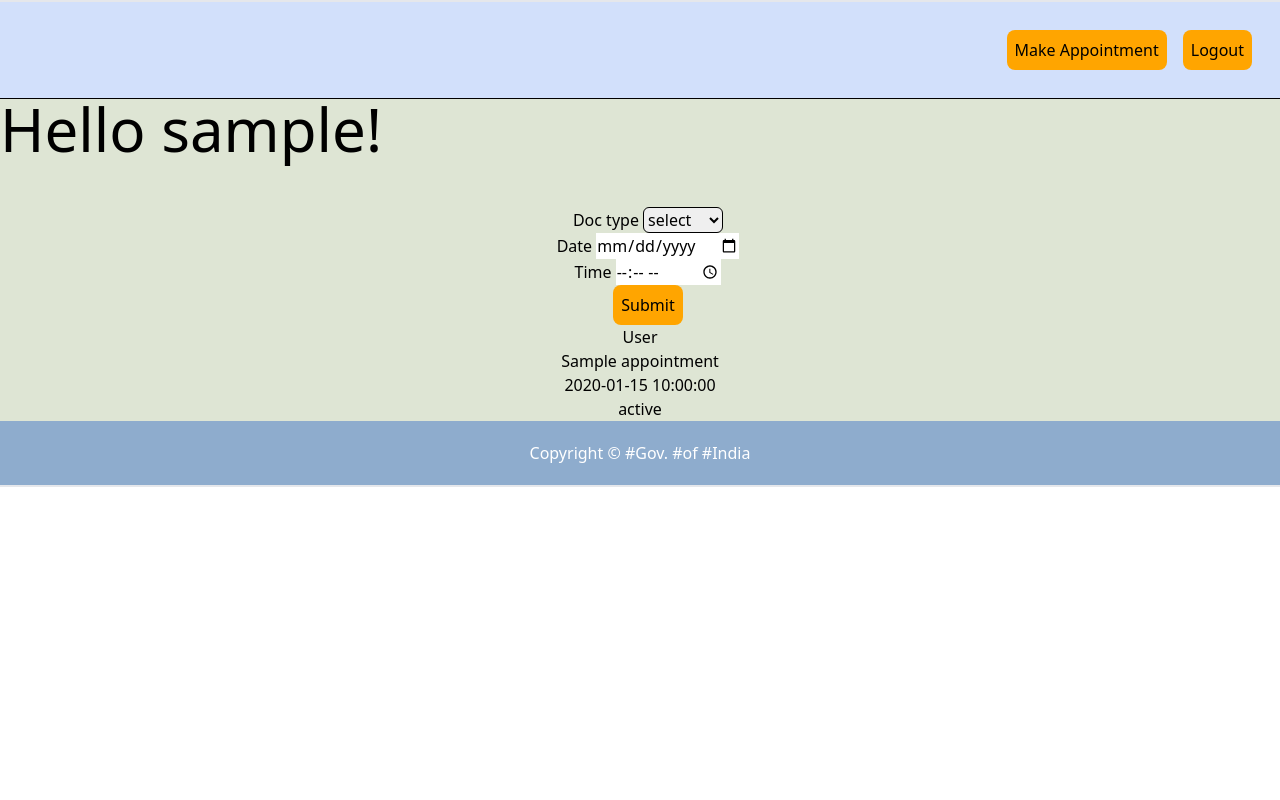
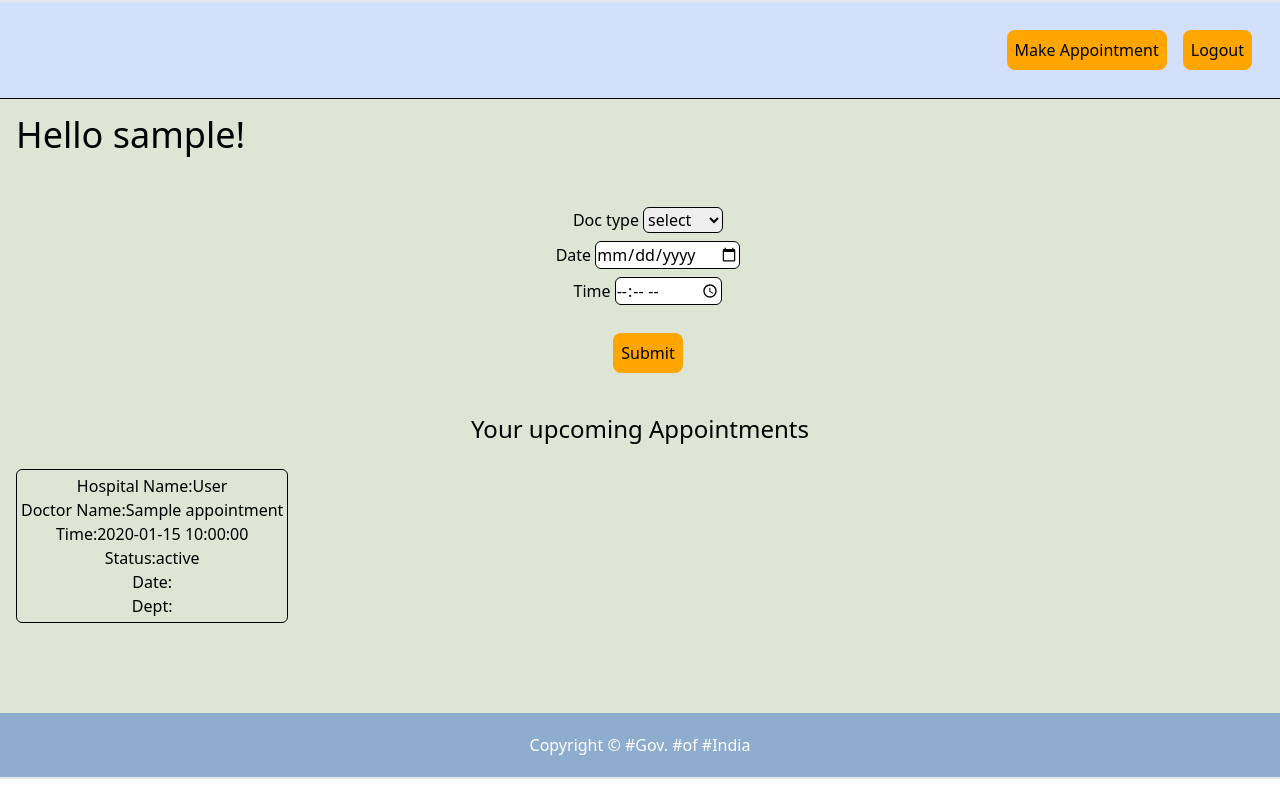
Before and after one commit to charan002/dissertation, a Flask app: page / in a window 1280 px wide. Run offline with Flask 3, Linux system fonts and the light colour scheme; the visitor is signed in with stand-in values (Sample User, id 1); a database or web service that is not in the repository returns one stand-in record (values such as "Sample title"); style sheets or scripts are compiled from the project's sources.

Commit message:
Added changes to the User's Home page - 1

```diff
--- a/static/styles/style.css
+++ b/static/styles/style.css
@@ -41,3 +41,8 @@ button{
     text-align: center;
     cursor: pointer;
 }
+#userHomeApptn{
+    padding-bottom: 50px;
+    margin-left: 16px;
+    margin-right: 16px;
+}
--- a/templates/home.html
+++ b/templates/home.html
@@ -1,6 +1,5 @@
 <!DOCTYPE html>
 <html lang="en">
-
 <head>
     <meta charset="UTF-8">
     <meta name="viewport" content="width=device-width, initial-scale=1.0">
@@ -21,12 +20,12 @@
     <hr>
     <main>
         <div class="flex justify-start">
-            <h1 class="text-6xl" >Hello {{ data.username }}! </h1>
+            <h1 class="text-4xl px-4 pt-4" >Hello {{ data.username }}! </h1>
         </div>
-
         <br/><br/>
         <div>
             <form id="appointment-form" class="ml-4">
+                <div class="py-1">
                     <label for="doctype">Doc type</label>
                     <select id="doctype-selector" class="input-box" name="doctype">
                         <option selected disabled>select</option>
@@ -34,10 +33,16 @@
                         <option value="nuero">nuero</option>
                         <option value="diet">diet</option>
                     </select><br/>
+                </div>
+                <div class="py-1">
                     <label for="date">Date</label>
-                <input id="appointment-date" name="date" type="date"/><br/>
+                    <input class="input-box" id="appointment-date" name="date" type="date"/><br/>
+                </div>
+                <div class="py-1">
                     <label for="time">Time</label>
-                <input name="time" type="time"/><br/>
+                    <input class="input-box" name="time" type="time"/><br/>
+                </div>
+                <br>
                 <button id="search-submit" class="btn-primary">Submit</button>
             </form>
         </div>
@@ -47,16 +52,27 @@
             <div id="slot-confirm">
             </div>
         </div>
+
+        <div class="py-10">
+            <p class="text-2xl">Your upcoming Appointments</p>
+            <br>
+            <div class="flex flex-row gap-4 " id="userHomeApptn">
                 {% if data.appointments %}
                     {% for item in data.appointments %}
-                <p>{{ item.hospitalname }}</p>
-                <p>{{ item.doctorname }}</p>
-                <p>{{ item.timeSlot }}</p>
-                <p>{{ item.status }}</p>
+                        <div class="input-box p-1">
+                            <p>Hospital Name:{{ item.hospitalname }}</p>
+                            <p>Doctor Name:{{ item.doctorname }}</p>
+                            <p>Time:{{ item.timeSlot }}</p>
+                            <p>Status:{{ item.status }}</p>
+                            <p>Date:</p>
+                            <p>Dept:</p>
+                        </div>
                     {% endfor %}
                 {% else %}
                     <p>No Appointments booked</p>
                 {% endif %}
+            </div>
+        </div>
         <div>
             <h1></h1>
         </div>
```
Lines whose indentation alone changed are shown as unchanged.
